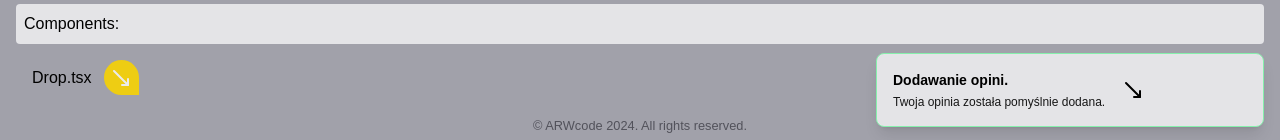
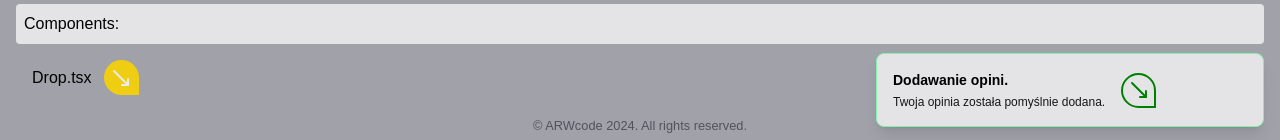
Before and after one commit to MarioLuigie/Odlew, a Next.js app: page /realizacje in a window 1280 px wide. Both pictures are taken after a click on the button "TOAST". Shown: the part 1697-1837 px from the top of the page. Built offline with nearby package versions, Linux system fonts and the light colour scheme; no server answers.

Commit message:
Feat: Add Drop.tsx as an icon in toast.tsx and build condition for color of Drop

```diff
--- a/src/components/ui/toast.tsx
+++ b/src/components/ui/toast.tsx
@@ -7,6 +7,8 @@ import { cn } from '@/lib/utils'
 import { Cross2Icon } from '@radix-ui/react-icons'
 import LucideIcon from '@/components/shared/LucideIcon'
 import { LucideIcons } from '@/lib/types/enums'
+import Drop from '../shared/Drop'
+import { MoveDownRight } from 'lucide-react'
 
 const ToastProvider = ToastPrimitives.Provider
 
@@ -48,8 +50,20 @@ const toastVariants = cva(
 const Toast = React.forwardRef<
 	React.ElementRef<typeof ToastPrimitives.Root>,
 	React.ComponentPropsWithoutRef<typeof ToastPrimitives.Root> &
-		VariantProps<typeof toastVariants> & { icon?: LucideIcons } // Dodanie props `icon`
->(({ className, variant, icon, ...props }, ref) => {
+		VariantProps<typeof toastVariants> & {
+			icon?: LucideIcons
+			drop?: boolean
+		} // Dodanie props `icon`
+>(({ className, variant, icon, drop = false, ...props }, ref) => {
+	const dropColor =
+		variant === 'success'
+			? 'green'
+			: variant === 'error'
+			? 'red'
+			: variant === 'warning'
+			? 'yellow'
+			: 'black'
+
 	return (
 		<ToastPrimitives.Root
 			ref={ref}
@@ -61,6 +75,11 @@ const Toast = React.forwardRef<
 				<div className="flex flex-col space-y-1">{props.children}</div>
 				{/* Renderowanie ikony, jeśli została podana */}
 				{icon && <LucideIcon className="flex-shrink-0" icon={icon} />}
+				{drop && (
+					<Drop variant="outline" color={dropColor} corner="bottom-right">
+						<MoveDownRight />
+					</Drop>
+				)}
 			</div>
 		</ToastPrimitives.Root>
 	)
--- a/src/lib/utils/toasts.ts
+++ b/src/lib/utils/toasts.ts
@@ -38,7 +38,8 @@ export function toastSuccess(
 			title,
 			variant: 'success',
 			description,
-			icon: LucideIcons.MoveDownRight
+			// icon: LucideIcons.MoveDownRight
+			drop: true
 		})
 	})
 }
```
